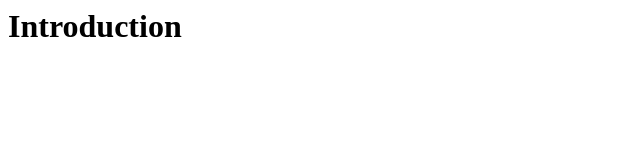
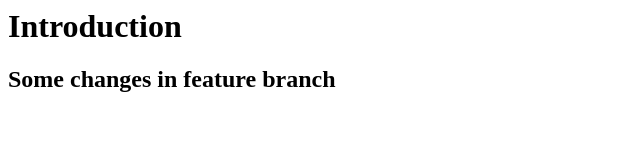
Before and after one commit to shoshinpath/test_proj1, a plain HTML site: page index.html in a window 1280 px wide. Shown: the whole page, without its empty margins (0-640 px from the left). Drawn offline with Linux system fonts and the light colour scheme.

Commit message:
1st change in feature branch

```diff
--- a/index.html
+++ b/index.html
@@ -1 +1,2 @@
 <h1> Introduction </h1>
+<h2> Some changes in feature branch </h2>
```
